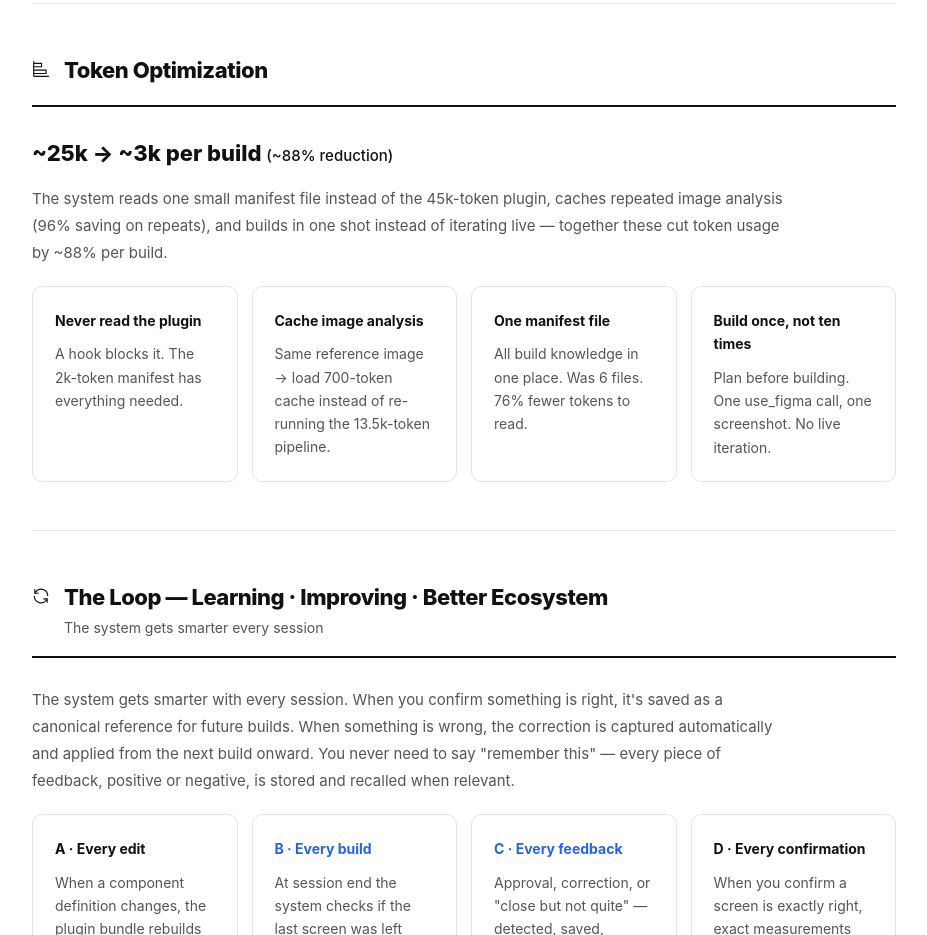
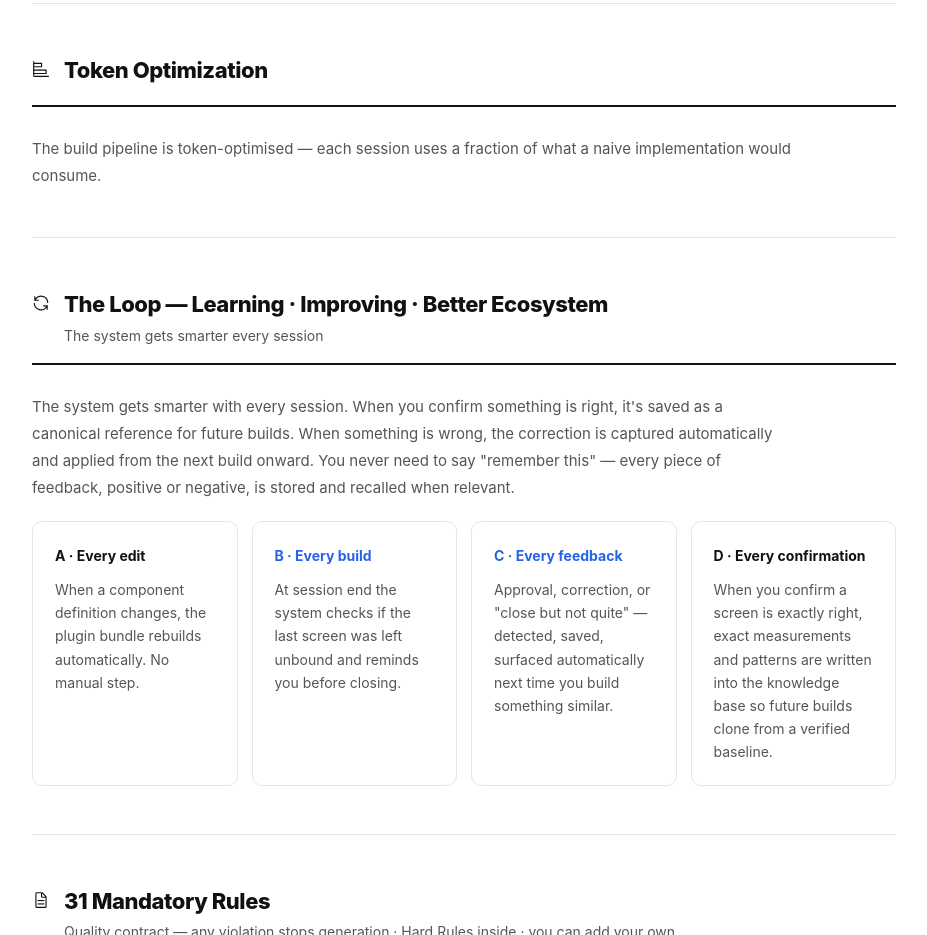
Before and after one commit to Venelinhr/Claude-To-Figma-SAP-Application_old, a plain HTML site: page SAP-Figma-Design-Agent-Workflow.html in a window 1280 px wide. Shown: the part 9238-10173 px from the top of the page, without its empty margins (176-1103 px from the left). Drawn offline with Linux system fonts and the light colour scheme.

Commit message:
Token Optimization: remove all numbers, keep simple one-liner mention

```diff
--- a/SAP-Figma-Design-Agent-Workflow.html
+++ b/SAP-Figma-Design-Agent-Workflow.html
@@ -784,18 +784,9 @@ inst.name = <span class="str">'Save [sapButton_Emphasized_Background] [typo:labe
 <div class="section">
   <div class="section-header">
     <div class="section-icon"><svg xmlns="http://www.w3.org/2000/svg" viewBox="0 0 32 32" width="18" height="18" fill="currentColor"><path d="M4,2H2V28a2,2,0,0,0,2,2H30V28H4V25H26V17H4V13H18V5H4ZM24,23H4V19H24ZM16,11H4V7H16Z"/></svg></div>
-    <div>
-      <div class="section-title">Token Optimization</div>
-    </div>
+    <div><div class="section-title">Token Optimization</div></div>
   </div>
-  <p style="font-size:22px;font-weight:800;color:var(--ink);margin-bottom:12px">~25k → ~3k per build <span style="font-size:15px;font-weight:500;color:var(--success)">(~88% reduction)</span></p>
-  <p style="font-size:15px;color:var(--ink2);line-height:1.8;max-width:760px">The system reads one small manifest file instead of the 45k-token plugin, caches repeated image analysis (96% saving on repeats), and builds in one shot instead of iterating live — together these cut token usage by ~88% per build.</p>
-  <div class="grid c4" style="margin-top:20px">
-    <div class="card"><h3>Never read the plugin</h3><p>A hook blocks it. The 2k-token manifest has everything needed.</p></div>
-    <div class="card"><h3>Cache image analysis</h3><p>Same reference image → load 700-token cache instead of re-running the 13.5k-token pipeline.</p></div>
-    <div class="card"><h3>One manifest file</h3><p>All build knowledge in one place. Was 6 files. 76% fewer tokens to read.</p></div>
-    <div class="card"><h3>Build once, not ten times</h3><p>Plan before building. One use_figma call, one screenshot. No live iteration.</p></div>
-  </div>
+  <p style="font-size:15px;color:var(--ink2);line-height:1.8;max-width:760px">The build pipeline is token-optimised — each session uses a fraction of what a naive implementation would consume.</p>
 </div>
 
 <hr id="loop">
```
Also changed, not shown: README.md.
